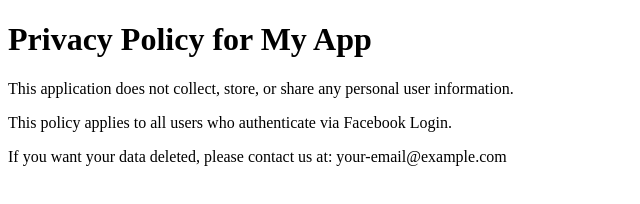
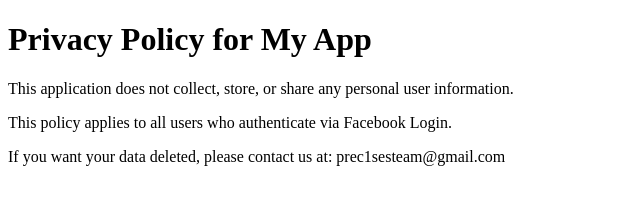
Before and after one commit to altSok/fb-privacy-policy, a plain HTML site: page index.html in a window 1280 px wide. Shown: the full height of the page, 0-640 px from the left. Drawn offline with Linux system fonts and the light colour scheme.

Commit message:
Update index.html

```diff
--- a/index.html
+++ b/index.html
@@ -7,6 +7,6 @@
   <h1>Privacy Policy for My App</h1>
   <p>This application does not collect, store, or share any personal user information.</p>
   <p>This policy applies to all users who authenticate via Facebook Login.</p>
-  <p>If you want your data deleted, please contact us at: your-email@example.com</p>
+  <p>If you want your data deleted, please contact us at: prec1sesteam@gmail.com</p>
 </body>
 </html>
```
